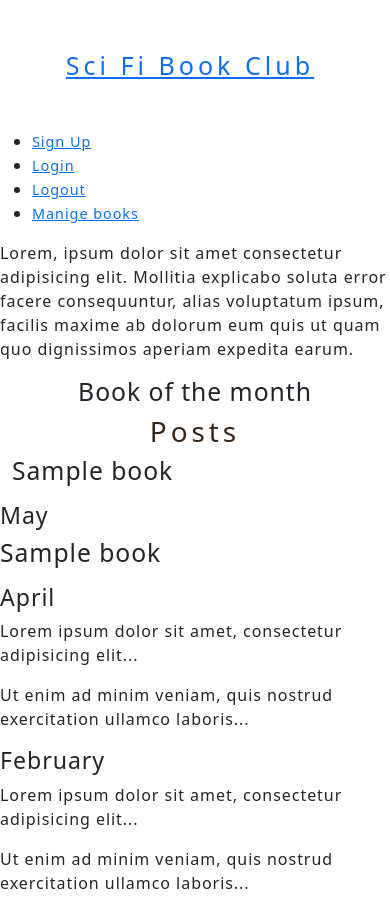
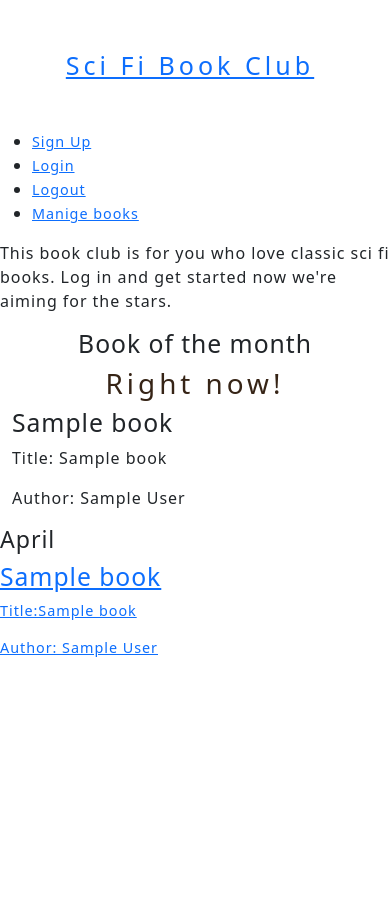
Before and after one commit to LinnSilver/scifi-book-club-pj4, a Django app: page / in a window 390 px wide. After the commit the page ends 657 px from the top, so only its background shows below. Run offline with Django 3.2, Linux system fonts and the light colour scheme; tables that the repository leaves empty hold one stand-in row (values such as "Sample post"); some web fonts are replaced.

Commit message:
Add fix to html pages

```diff
--- a/book_club/views.py
+++ b/book_club/views.py
@@ -10,7 +10,6 @@ from django.urls import path
 from django.contrib.auth.decorators import login_required, permission_required
 from django.contrib.auth.forms import UserCreationForm
 
-from django.shortcuts import render, redirect
 from django.contrib import messages
 from django.contrib.auth import logout
 from . models import Book
@@ -21,6 +20,13 @@ def index(request):
     books = Book.objects.all()
     latest_book = Book.objects.order_by('-id').first()
     return render(request, 'index.html', {'books': books, 'latest_book': latest_book})
+
+
+# def book_c(request):
+def book_detail(request, book_id):
+    page_title = "Book club"
+    book = get_object_or_404(Book, id=book_id)
+    return render(request, 'book_detail.html', {'book': book, 'page_title': page_title})
 
 
 def signup(request):
@@ -95,8 +101,3 @@ class ManageView(View):
         )
 
         return redirect('index')  # Redirect to the index page after creating the book
-
-
-def book_c(request):
-    page_title = "Book club"
-    return render(request, 'book.html', {'page_title': page_title})
--- a/scifi_book_club/urls.py
+++ b/scifi_book_club/urls.py
@@ -26,7 +26,8 @@ urlpatterns = [
     path('logout/', views.logout_view, name='logout'),
     path('manager/', views.manager, name='manager'),
     path('manage/', views.ManageView.as_view(), name='manage'),
-    path('book_club/', views.book_c, name='book_club'),
+    # path('book_club/', views.book_c, name='book_club'),
+    path('book/<int:book_id>/', views.book_detail, name='book_detail'),
 ]
 
 """
--- a/templates/index.html
+++ b/templates/index.html
@@ -1,55 +1,45 @@
 {% extends 'base.html' %}
 
 {% block content %}
-<body>
 
-      <p>Lorem, ipsum dolor sit amet consectetur adipisicing elit. Mollitia explicabo soluta error facere consequuntur, alias voluptatum ipsum, facilis maxime ab dolorum eum quis ut quam quo dignissimos aperiam expedita earum.</p>
+<p>This book club is for you who love classic sci fi books. Log in and get started now we're aiming for the stars.</p>
 
   <section id="main">
     <div class="container lg">
       <h2 class="text-center">Book of the month</h2>
-      <div class="row">
+
         <div class="col-sm-6">
-          <h1>Posts</h1>
+          <h1>Right now!</h1>
             <div>
               {% if latest_book %}
                 <h2>{{ latest_book.title }}</h2>
-              <p>{{ latest_book.author }}</p>
+                <p>Title: {{ latest_book.book_title }}</p>
+                <p>Author: {{ latest_book.book_author }}</p>
                 <!-- Add more fields as needed -->
               {% else %}
                   <p>No books available.</p>
               {% endif %}
-
             </div>
         </div>
-      </div>
+
     </div>
   </section>
 
   <section id="reesent">
-
-
     <div class="container-mt5">
       <div class="row">
             <div class="col-sm-6">
-                        <h3>May</h3>
+              <h3>April</h3>
               {% for book in books %}
+                <a href="{% url 'book_detail' book.id %}">
                     <h2>{{ book.title }}</h2>
-                        <p>{{ book.author }}</p>
-                        <!-- Add more fields as needed -->
+                    <p>Title:{{book.book_title}}</p>
+                    <p>Author: {{ book.book_author }}</p>
+                    <!-- Add more fields -->
+                </a>
+              {% empty %}
+                <p>No books available.</p>
               {% endfor %}
-                      </div>
-
-                <div class="col-sm-3">
-                  <h3>April</h3>
-                  <p>Lorem ipsum dolor sit amet, consectetur adipisicing elit...</p>
-                  <p>Ut enim ad minim veniam, quis nostrud exercitation ullamco laboris...</p>
-                </div>
-
-                  <div class="col-sm-3">
-                    <h3>February</h3>
-                    <p>Lorem ipsum dolor sit amet, consectetur adipisicing elit...</p>
-                    <p>Ut enim ad minim veniam, quis nostrud exercitation ullamco laboris...</p>
             </div>
       </div>
     </div>
```
Also changed, not shown: templates/book.html (deleted, +0 -53 lines), templates/book_detail.html (added, +33 -0 lines), templates/manager.html (+2 -11 lines), templates/signup.html (+4 -4 lines). Lines whose indentation alone changed are shown as unchanged.
